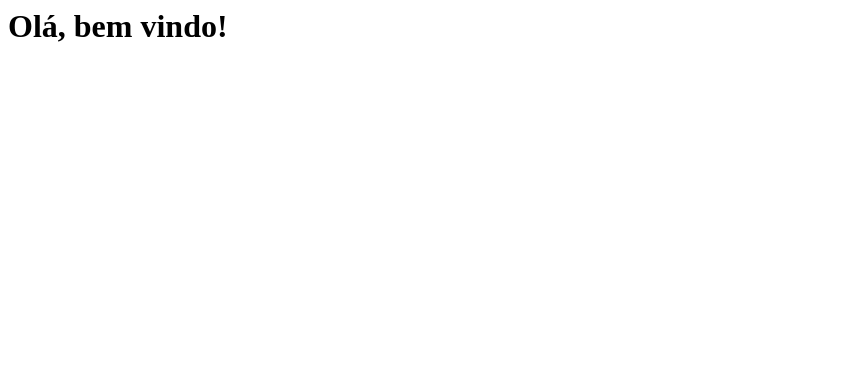
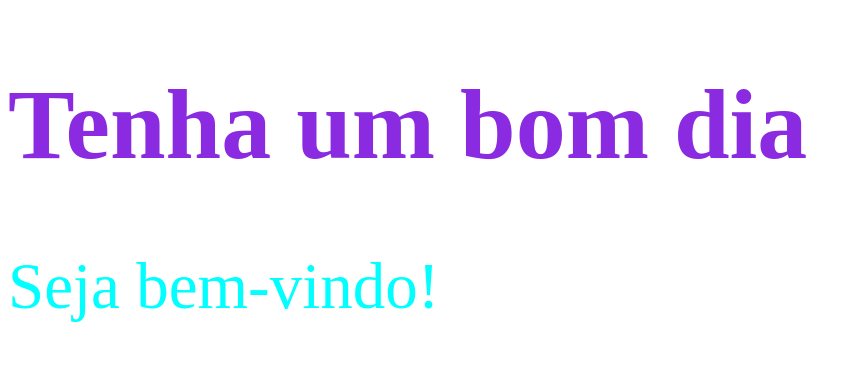
Before and after one commit to mariagiulia1708/gitwebcadastro, a plain HTML site: page index.html in a window 1280 px wide. Shown: the whole page, without its empty margins (0-860 px from the left). Drawn offline with Linux system fonts and the light colour scheme.

Commit message:
criando o style.css

```diff
--- a/index.html
+++ b/index.html
@@ -1 +1,14 @@
-<h1>Olá, bem vindo!</h1>
+<!DOCTYPE html>
+<html lang="pt-br">
+<head>
+    <meta charset="UTF-8">
+    <meta name="viewport" content="width=device-width, initial-scale=1.0">
+    <title>Cadastro</title>
+</head>
+<link href="style.css" rel="stylesheet">
+<body>
+    <h1>Tenha um bom dia</h1>
+    <p>Seja bem-vindo!</p>
+
+</body>
+</html>
--- /dev/null
+++ b/style.css
@@ -0,0 +1,4 @@
+h1 {color:blueviolet; font-size:100px;}
+p {
+    color:aqua; font-size: 65px;
+}
```
